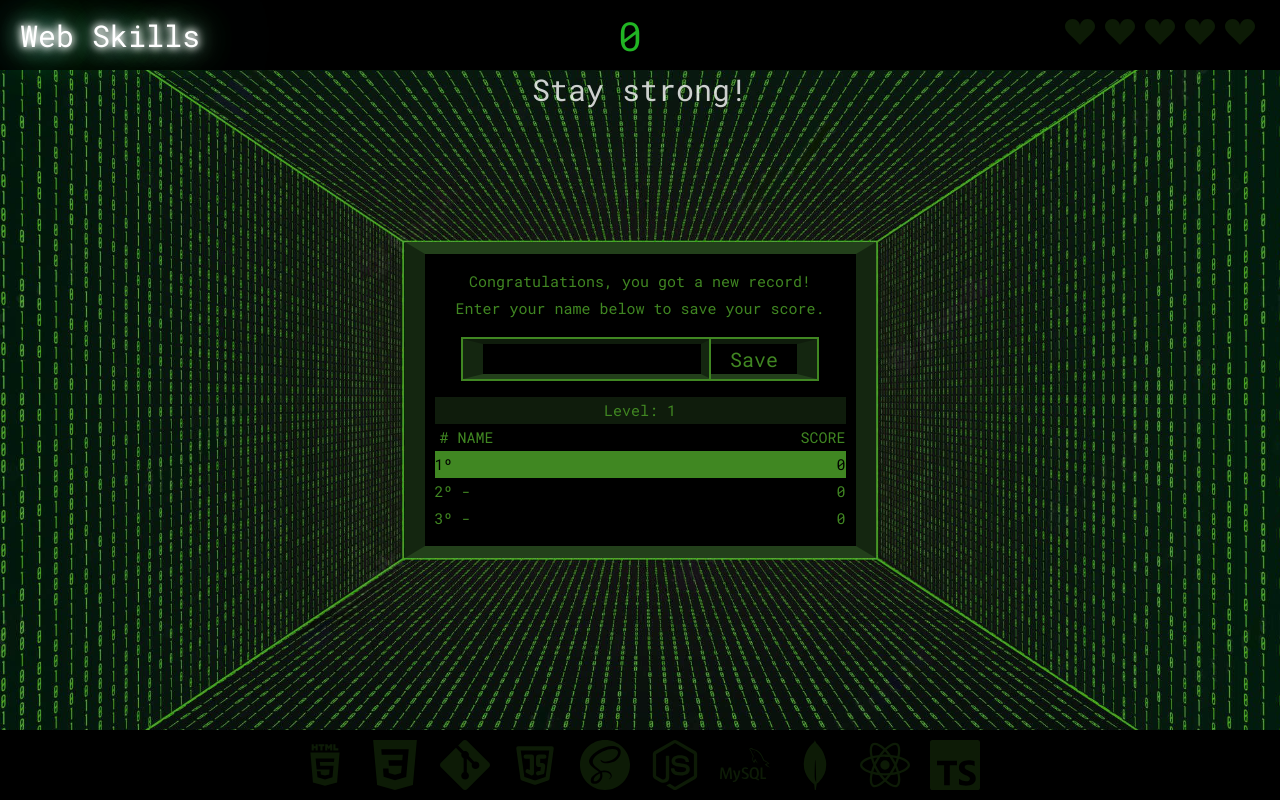
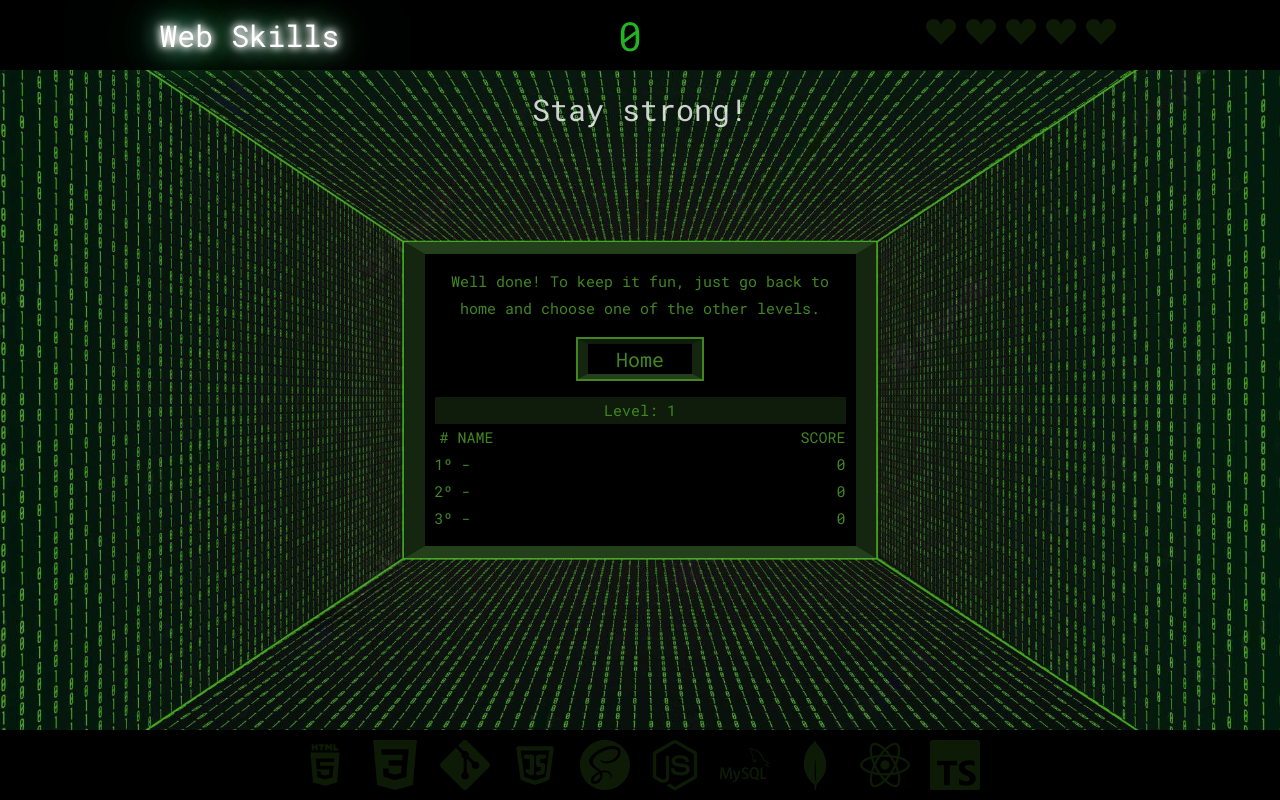
Before and after one commit to decarolis/webskills, a React (Create React App) app: page /1 in a window 1280 px wide. Built offline with nearby package versions, Linux system fonts and the light colour scheme.

Commit message:
Removed the 0 scores from records, added movement to elements and improved the recruiter mode experience

```diff
--- a/src/components/Records/index.js
+++ b/src/components/Records/index.js
@@ -28,7 +28,7 @@ const Records = ({ points }) => {
 
   useEffect(() => {
     let scores = JSON.parse(localStorage.getItem(level));
-    if (scores) {
+    if (scores && points > 0) {
       for (let i = 0; i < 3; i++) {
         if (points > scores[i][1]) {
           scores.splice(i, 0, ['Ghost Player', points]);
@@ -39,7 +39,7 @@ const Records = ({ points }) => {
         }
       }
       setScoreRecords(scores);
-    } else {
+    } else if (points > 0) {
       setScoreRecords((prev) => {
         prev.splice(0, 1, ['Ghost Player', points]);
         return prev;
@@ -73,7 +73,7 @@ const Records = ({ points }) => {
   return (
     <div className="Records-cover">
       <div style={displayFlex} className="Records">
-        {(recordAlert || scoreRecords[0][1] === 0) && (
+        {recordAlert && (
           <>
             <p>
               Congratulations, you got a new record!
@@ -95,7 +95,7 @@ const Records = ({ points }) => {
             </form>
           </>
         )}
-        {!(recordAlert || scoreRecords[0][1] === 0) && (
+        {!recordAlert && (
           <>
             <p>
               Well done! To keep it fun, just go back to home and choose one of
--- a/src/components/TecIcons/styles.css
+++ b/src/components/TecIcons/styles.css
@@ -47,10 +47,10 @@
 
 @media (max-width: 300px) {
   .Tec-icon {
-    margin: 0 ;
+    font-size: 3.7rem !important;
   }
 
   .Tec-icon2 {
-    margin: 0;
+    font-size: 3.7rem !important;
   }
 }
--- a/src/components/pages/Game/index.js
+++ b/src/components/pages/Game/index.js
@@ -63,6 +63,7 @@ const tecImages = [
   {
     name: TiHtml5,
     nickname: 'TiHtml5',
+    title: 'HTML5 +',
     color: '#000000',
     back: '#CC341D',
     radius: '5%',
@@ -73,6 +74,7 @@ const tecImages = [
   {
     name: SiCss3,
     nickname: 'SiCss3',
+    title: 'CSS3 +',
     color: '#1752a2',
     back: '',
     radius: '5%',
@@ -83,6 +85,7 @@ const tecImages = [
   {
     name: SiGit,
     nickname: 'SiGit',
+    title: 'Git +',
     color: '#DA3726',
     back: '',
     radius: '',
@@ -93,6 +96,7 @@ const tecImages = [
   {
     name: TbBrandJavascript,
     nickname: 'TbBrandJavascript',
+    title: 'JavaScript +',
     color: '#000000',
     back: '#E5CE18',
     radius: '5%',
@@ -103,6 +107,7 @@ const tecImages = [
   {
     name: SiSass,
     nickname: 'SiSass',
+    title: 'Sass +',
     color: '#B3487E',
     back: '',
     radius: '',
@@ -113,6 +118,7 @@ const tecImages = [
   {
     name: SiNodedotjs,
     nickname: 'SiNodedotjs',
+    title: 'NodeJs +',
     color: '#ffffff',
     back: '#66A731',
     radius: '5%',
@@ -123,6 +129,7 @@ const tecImages = [
   {
     name: SiMysql,
     nickname: 'SiMysql',
+    title: 'MySQL +',
     color: '#16374F',
     back: '#CC5A21',
     radius: '5%',
@@ -133,6 +140,7 @@ const tecImages = [
   {
     name: SiMongodb,
     nickname: 'SiMongodb',
+    title: 'MongoDB +',
     color: '#1CE04D',
     back: '#000000',
     radius: '50%',
@@ -143,6 +151,7 @@ const tecImages = [
   {
     name: SiReact,
     nickname: 'SiReact',
+    title: 'React +',
     color: '#4EC4E9',
     back: '',
     radius: '',
@@ -153,6 +162,7 @@ const tecImages = [
   {
     name: SiTypescript,
     nickname: 'SiTypescript',
+    title: 'TypeScript +',
     color: '#265BAD',
     back: '',
     radius: '',
@@ -356,8 +366,13 @@ const Game = () => {
       }
     };
     if (getOccurrence()) {
+      if (level === 'recruiter') {
+        setBonus([2, tecImage.title, tecImage.bonus[2]]);
+        setPoints(points + tecImage.bonus[0]);
+      } else {
         setBonus([tecImage.bonus[0], tecImage.bonus[1], tecImage.bonus[2]]);
         setPoints(points + tecImage.bonus[0]);
+      }
     } else {
       setBonus([0, '', '']);
       setPoints(points + 1);
@@ -385,9 +400,13 @@ const Game = () => {
   return (
     <div className="Game">
       <header className="Info-bar-top">
+        {(window.innerWidth > 720 || level === 'recruiter') && (
           <Link to={'/'} className="Logo">
             <p>Web Skills</p>
           </Link>
+        )}
+        {level !== 'recruiter' && (
+          <>
             <p
               className={bonus[0] ? 'Point-bonus' : 'Point'}
               style={bonus[0] ? { color: bonus[2] } : {}}
@@ -395,6 +414,8 @@ const Game = () => {
               {points}
             </p>
             <Lifes quantity={lifesQt} />
+          </>
+        )}
       </header>
       {recruiterMsg && (
         <div style={updateDivImg()} className="Back-img">
@@ -461,24 +482,24 @@ const Game = () => {
         <TecIcons iconProps={tecIconProps} recruiter={level === 'recruiter'} />
         <p
           className={
-            counter % 2 === 0 && bonus[0] && bonus[0] === 1
+            counter % 2 === 0 && bonus[0] === 1
               ? 'Bonus3'
-              : counter % 2 === 0 && bonus[0]
+              : counter % 2 === 0 && bonus[0] > 1
               ? 'Bonus1'
               : ''
           }
           style={{ color: bonus[2] }}
-        >{`${bonus[0] > 1 ? bonus[0] : ''}${bonus[1]}`}</p>
+        >{`${bonus[0] > 2 ? bonus[0] : ''}${bonus[1]}`}</p>
         <p
           className={
-            counter % 2 === 1 && bonus[0] && bonus[0] === 1
+            counter % 2 === 1 && bonus[0] === 1
               ? 'Bonus3'
-              : counter % 2 === 1 && bonus[0]
+              : counter % 2 === 1 && bonus[0] > 1
               ? 'Bonus2'
               : ''
           }
           style={{ color: bonus[2] }}
-        >{`${bonus[0] > 1 ? bonus[0] : ''}${bonus[1]}`}</p>
+        >{`${bonus[0] > 2 ? bonus[0] : ''}${bonus[1]}`}</p>
       </div>
     </div>
   );
--- a/src/components/pages/Game/styles.css
+++ b/src/components/pages/Game/styles.css
@@ -7,6 +7,34 @@
 
 .Game:active {
   cursor: url('../../../assets/img/brainred.png') 53 64, auto;
+}
+
+.Tec-image {
+  transition: transform .2s ease-out;
+  -webkit-animation: myOrbit 0.2s linear infinite;
+  -moz-animation: myOrbit 0.2s linear infinite;
+  -o-animation: myOrbit 0.2s linear infinite;
+  animation: myOrbit 0.2s linear infinite;
+}
+
+@-webkit-keyframes myOrbit {
+  from { -webkit-transform: rotate(0deg) translateX(.1rem) rotate(0deg); }
+  to   { -webkit-transform: rotate(360deg) translateX(.1rem) rotate(-360deg); }
+}
+
+@-moz-keyframes myOrbit {
+  from { -moz-transform: rotate(0deg) translateX(.1rem) rotate(0deg); }
+  to   { -moz-transform: rotate(360deg) translateX(.1rem) rotate(-360deg); }
+}
+
+@-o-keyframes myOrbit {
+  from { -o-transform: rotate(0deg) translateX(.1rem) rotate(0deg); }
+  to   { -o-transform: rotate(360deg) translateX(.1rem) rotate(-360deg); }
+}
+
+@keyframes myOrbit {
+  from { transform: rotate(0deg) translateX(.1rem) rotate(0deg); }
+  to   { transform: rotate(360deg) translateX(.1rem) rotate(-360deg); }
 }
 
 
@@ -24,7 +52,8 @@
   height: 70px;
   padding: 0 2rem;
   display: flex;
-  justify-content: space-between;
+  justify-content: space-around;
+  align-content: center;
   align-items: center;
 }
 
@@ -67,7 +96,7 @@
 }
 
 .Bonus3 {
-  top: 70px !important;
+  top: 90px !important;
   font-size: 3rem !important;
   opacity: .8 !important;
   color: #ffffff;
@@ -154,14 +183,4 @@
     max-height: -webkit-fill-available;
     max-height: stretch;
   }
-
-  .Logo {
-    display: none;
-  }
 }
-
-@media (max-width: 600px) {
-  .Logo {
-    display: none;
-  }
-}
--- a/src/index.css
+++ b/src/index.css
@@ -80,10 +80,3 @@ a {
     font-size: 3rem;
   }
 }
-
-@media (max-width: 300px) {
-  html {
-    font-size: 30%;
-  }
-
-}
```
Lines whose indentation alone changed are shown as unchanged.
